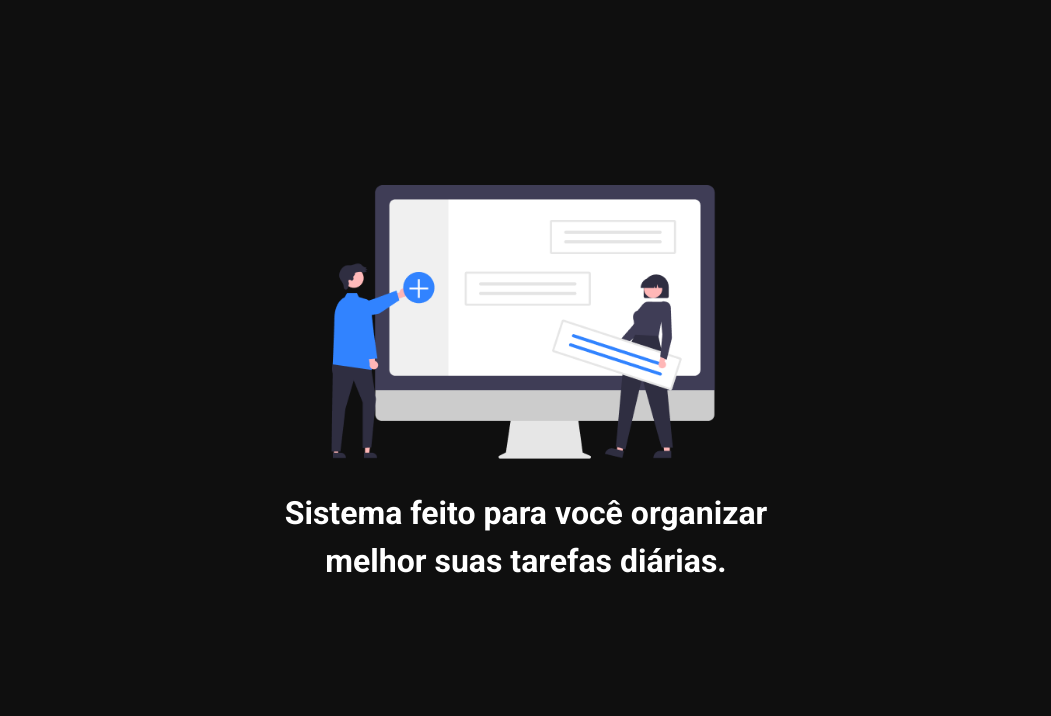
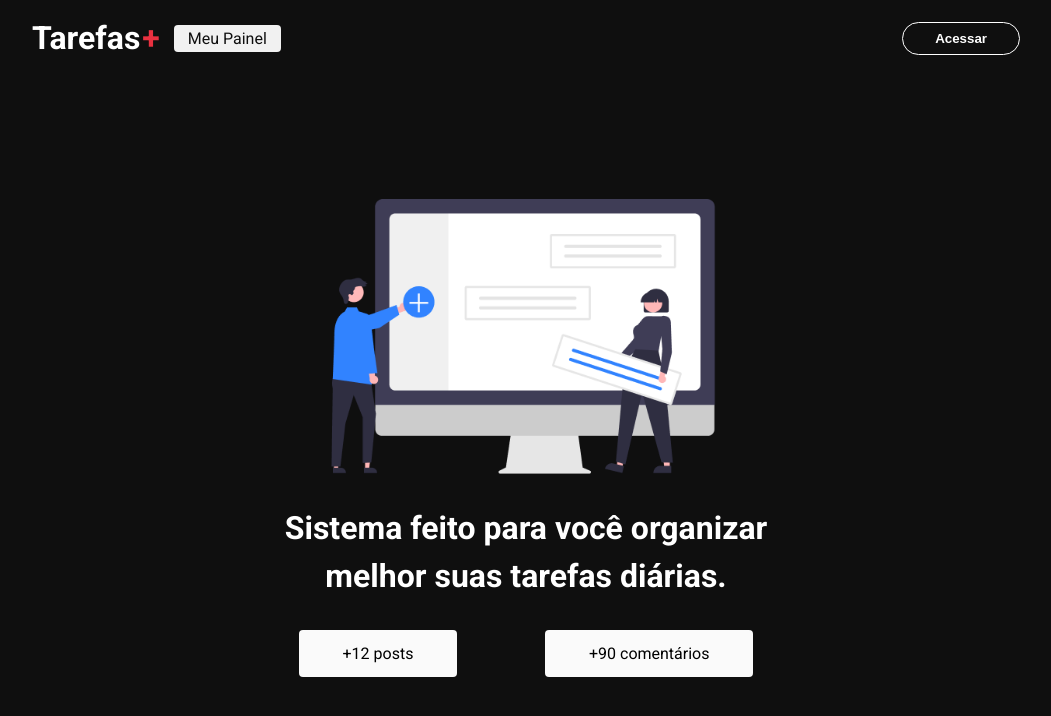
Before and after one commit to danilocucharro/next-tarefas, a Next.js app: page / in a window 1280 px wide. Shown: the top 716 px of the page, without its empty margins (114-1165 px from the left). Built offline with nearby package versions, Linux system fonts and the light colour scheme.

Commit message:
estilização da pagina home completa

```diff
--- /dev/null
+++ b/src/components/header/Header.jsx
@@ -0,0 +1,25 @@
+import styles from "./styles.module.css"
+import Link from "next/link"
+
+export function Header(){
+  return(
+    <header className={styles.header}>
+      <section className={styles.content}>
+        <nav className={styles.nav}>
+          <Link href="/">
+            <h1 className={styles.logo}>
+              Tarefas<span>+</span>
+            </h1>
+          </Link>
+          <Link href="/dashboard" className={styles.linkPainel}>
+            Meu Painel
+          </Link>
+        </nav>
+
+        <button className={styles.loginButton}>
+          Acessar
+        </button>
+      </section>
+    </header>
+  )
+}
--- /dev/null
+++ b/src/components/header/styles.module.css
@@ -0,0 +1,61 @@
+.header{
+  width: 100%;
+  height: 76px;
+  background-color: #0f0f0f;
+  display: flex;
+  align-items: center;
+  justify-content: center;
+}
+
+.content{
+  padding: 0 18px;
+  width: 100%;
+  max-width: 1024px;
+  display: flex;
+  align-items: center;
+  justify-content: space-between;
+}
+
+.content a{
+  text-decoration: none;
+}
+
+.logo{
+  color: #fff;
+  font-size: 32px;
+}
+
+.logo span{
+  color: #ea3140;
+  padding-left: 2px;
+}
+
+.loginButton{
+  background: transparent;
+  padding: 8px 32px;
+  border-radius: 24px;
+  color: #fff;
+  border: 1.5px solid #fff;
+  cursor: pointer;
+  transition: all 0.3s;
+  font-weight: bold;
+}
+
+.loginButton:hover{
+  transform: scale(1.08);
+  background-color: #fff;
+  color: #0f0f0f;
+}
+
+.nav{
+  display: flex;
+  align-items: center;
+}
+
+.linkPainel{
+  background-color: #f1f1f1;
+  color: #0f0f0f;
+  padding: 4px 14px;
+  border-radius: 4px;
+  margin: 0 14px;
+}
--- a/src/pages/_app.tsx
+++ b/src/pages/_app.tsx
@@ -1,6 +1,12 @@
 import '../../styles/globals.css'
 import type { AppProps } from 'next/app'
+import { Header } from "../components/header/Header"
 
 export default function App({ Component, pageProps }: AppProps) {
-  return <Component {...pageProps} />
+  return (
+    <>
+      <Header/>
+      <Component {...pageProps} />
+    </>
+  );
 }
--- a/src/pages/index.tsx
+++ b/src/pages/index.tsx
@@ -21,8 +21,17 @@
             src={heroImg}
             priority
           />
+        </div>
           <h1 className={styles.title}>Sistema feito para você organizar <br/>melhor suas tarefas diárias.</h1>
-        </div>
+
+          <div className={styles.infoContent}>
+            <section className={styles.box}>
+              <span>+12 posts</span>
+            </section>
+            <section className={styles.box}>
+              <span>+90 comentários</span>
+            </section>
+          </div>
       </main>
     </div>
   )
--- a/styles/Home.module.css
+++ b/styles/Home.module.css
@@ -1,7 +1,7 @@
 .container{
   background-color: #0f0f0f;
   width: 100%;
-  height: 100vh;
+  height: calc(100vh - 76px);
   display: flex;
   justify-content: center;
   align-items: center;
@@ -28,3 +28,40 @@
   margin: 30px;
   line-height: 150%;
 }
+
+.infoContent{
+  display: flex;
+  align-items: center;
+  justify-content: space-around;
+}
+
+.box{
+  background-color: #fafafa;
+  padding: 14px 44px;
+  border-radius: 4px;
+  transition: 0.3s;
+}
+
+.box:hover{
+  transform: scale(1.08);
+}
+
+@media screen and (max-width: 580px){
+  .hero{
+    max-width: 80%;
+  }
+
+  .title{
+    font-size: 24px;
+  }
+
+  .infoContent{
+    flex-direction: column;
+  }
+
+  .box{
+    width: 80%;
+    margin-bottom: 14px;
+    text-align: center;
+  }
+}
```
